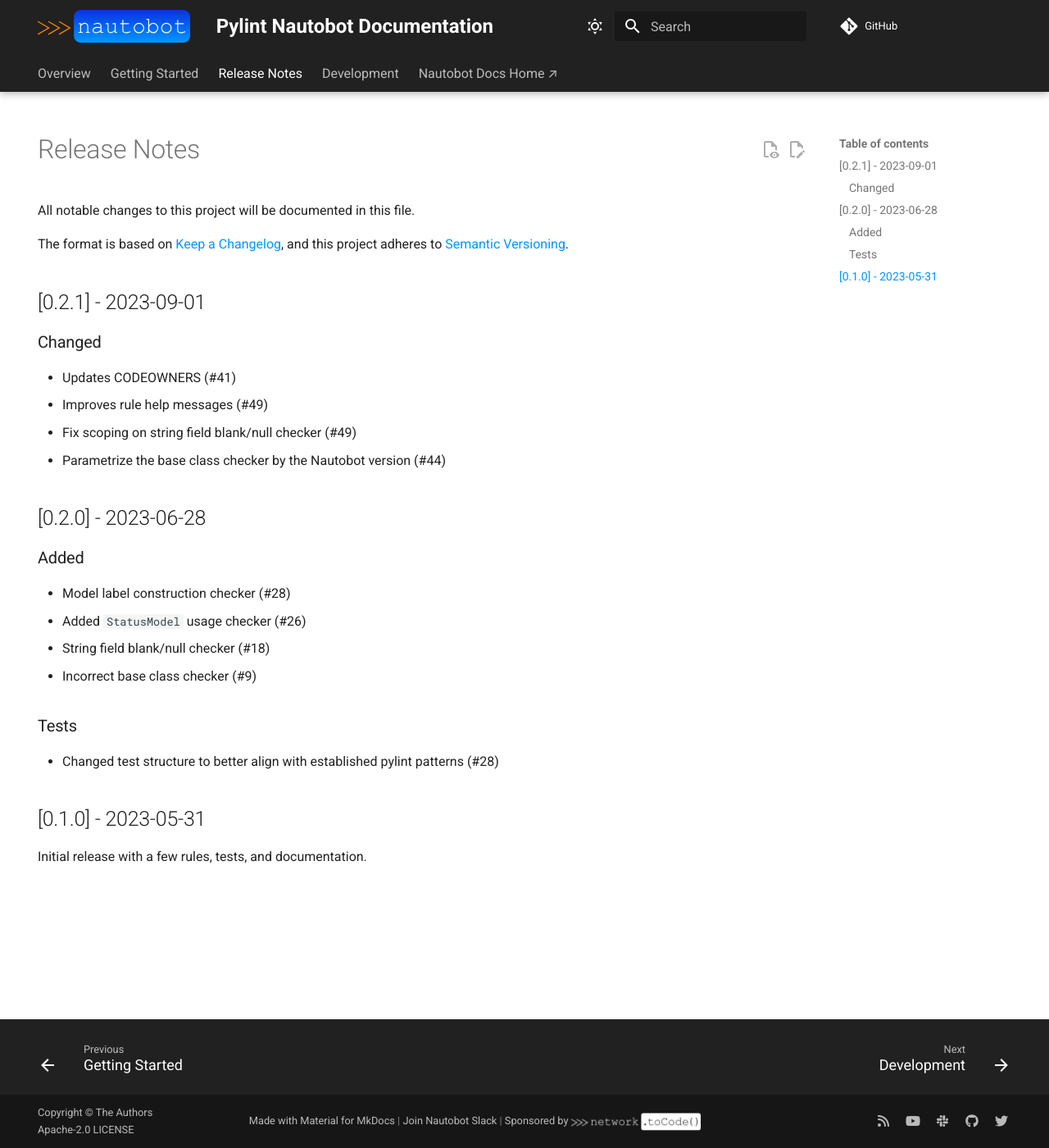
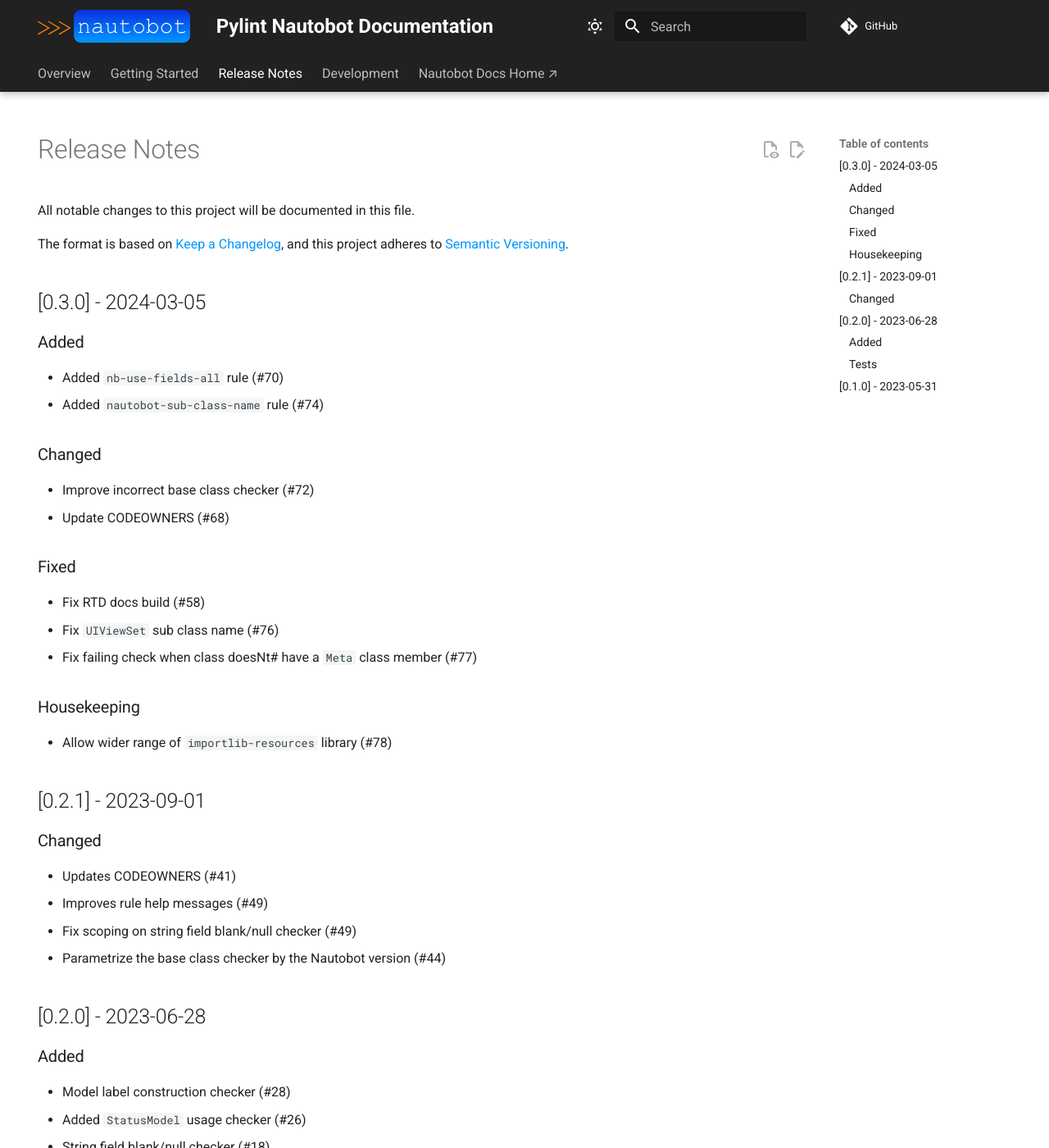
Before and after one commit to nautobot/pylint-nautobot, an MkDocs documentation site: the page built from docs/release_notes.md, in a window 1280 px wide and 1400 px high. Shown: the whole window at 82% size. Built offline with MkDocs 1.6.1 and Material for MkDocs 9.7.7, drawn with Linux system fonts in a browser that asks for light colours; comment, search, counter and statistics services are not loaded.

Commit message:
Prepares release 0.3.0

```diff
--- a/docs/release_notes.md
+++ b/docs/release_notes.md
@@ -9,6 +9,28 @@ All notable changes to this project will be documented in this file.
 
 The format is based on [Keep a Changelog](https://keepachangelog.com/en/1.0.0/),
 and this project adheres to [Semantic Versioning](https://semver.org/spec/v2.0.0.html).
+
+## [0.3.0] - 2024-03-05
+
+### Added
+
+- Added `nb-use-fields-all` rule (#70)
+- Added `nautobot-sub-class-name` rule (#74)
+
+### Changed
+
+- Improve incorrect base class checker (#72)
+- Update CODEOWNERS (#68)
+
+### Fixed
+
+- Fix RTD docs build (#58)
+- Fix `UIViewSet` sub class name (#76)
+- Fix failing check when class doesNt# have a `Meta` class member (#77)
+
+### Housekeeping
+
+- Allow wider range of `importlib-resources` library (#78)
 
 ## [0.2.1] - 2023-09-01
 
--- a/pyproject.toml
+++ b/pyproject.toml
@@ -1,6 +1,6 @@
 [tool.poetry]
 name = "pylint-nautobot"
-version = "0.2.2b1"
+version = "0.3.0"
 description = "Custom Pylint Rules for Nautobot"
 authors = ["Cristian Sirbu <cristian.sirbu@networktocode.com>", "Leo Kirchner <leo.kirchner@networktocode.com>"]
 license = "Apache-2.0"
```
